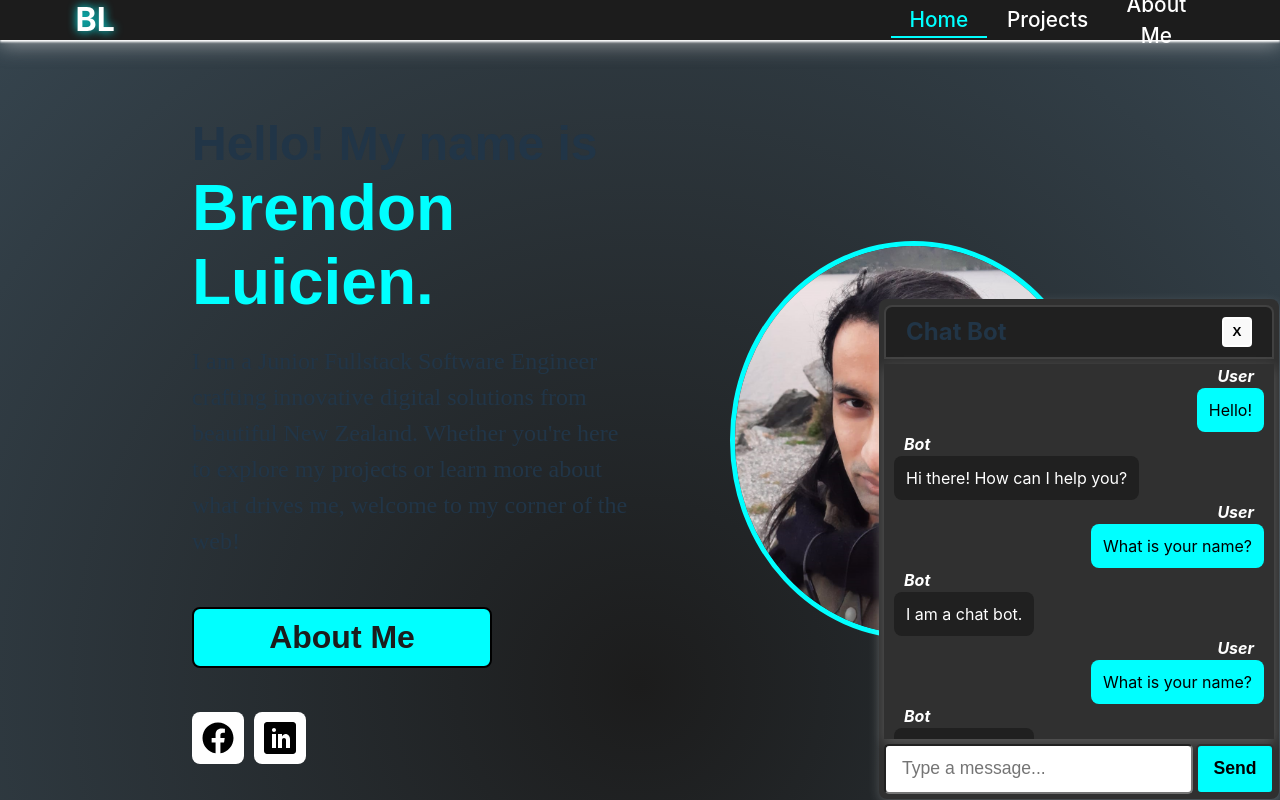
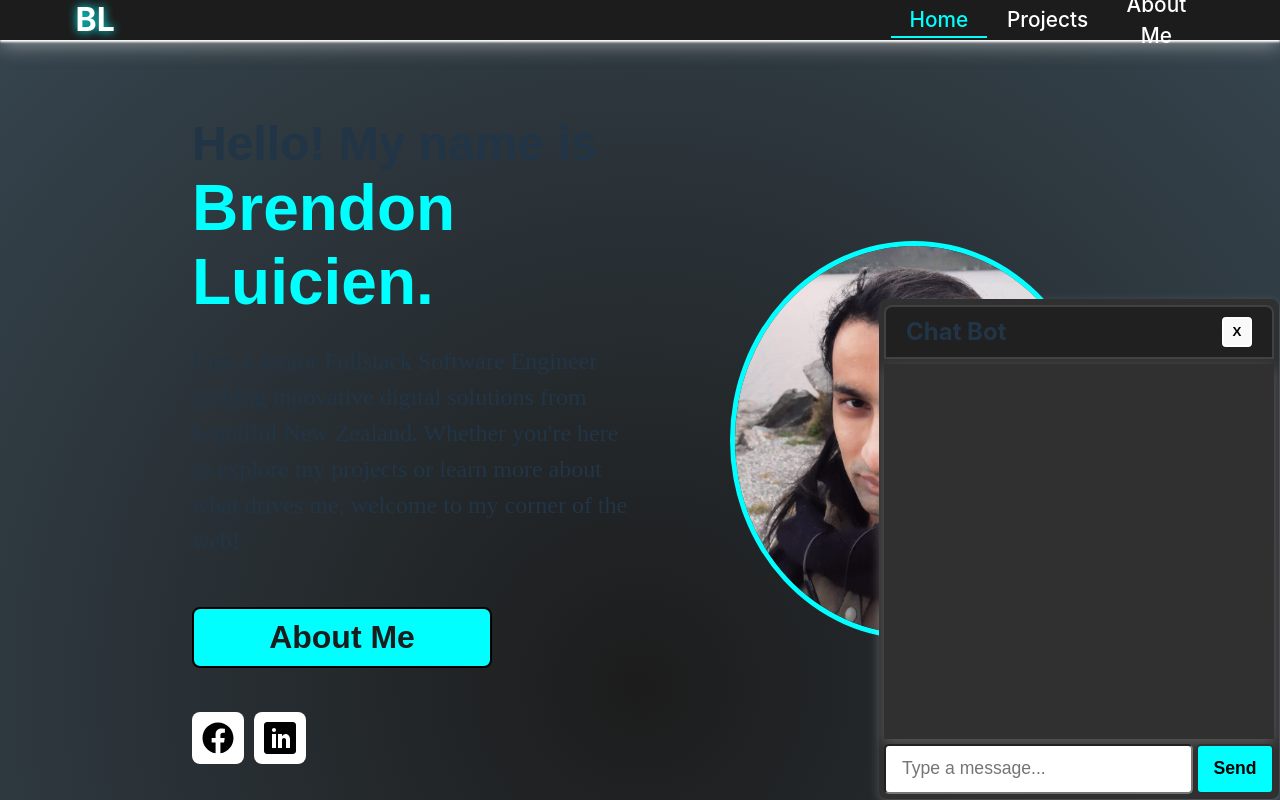
Before and after one commit to bluicien/portfolio_frontend, a React (Vite) app: page / in a window 1280 px wide. Both pictures are taken after a click on the button "CHAT". Shown: the top 800 px of the page. Built offline with nearby package versions, Linux system fonts and the light colour scheme.

Commit message:
Added message queueing, send message feature and connected to backend API

```diff
--- a/src/components/chatBot/ChatBot.tsx
+++ b/src/components/chatBot/ChatBot.tsx
@@ -1,33 +1,103 @@
-import { useEffect, useState } from 'react';
+import { useEffect, useRef, useState } from 'react';
 import styles from './ChatBot.module.css';
 import Message from './Message';
 import { MessageProps } from './types.ts';
+import queueNewMessages from '../../hooks/queueNewMessages.tsx';
 
-const mockData: MessageProps[] = [
-    { id: 1, name: 'User', message: 'Hello!' },
-    { id: 2, name: 'Bot', message: 'Hi there! How can I help you?' },
-    { id: 3, name: 'User', message: 'What is your name?' },
-    { id: 4, name: 'Bot', message: 'I am a chat bot.' },
-    { id: 5, name: 'User', message: 'What is your name?' },
-    { id: 6, name: 'Bot', message: 'I am a chat bot.' },
-    { id: 7, name: 'User', message: 'What is your name?' },
-    { id: 8, name: 'Bot', message: 'I am a chat bot.' },
-    { id: 9, name: 'User', message: 'What is your name?' },
-    { id: 10, name: 'Bot', message: 'I am a chat bot.' },
-    { id: 11, name: 'User', message: 'What is your name?' },
-    { id: 12, name: 'Bot', message: 'I am a chat bot.' },
-]
+const mockData: MessageProps[] = []
 
 function ChatBot(): JSX.Element {
 
-    const [chatBotOpen, setChatBotOpen] = useState(false)
-    const [messageHistory, setMessageHistory] = useState<Array<MessageProps>>(mockData)
+    const [chatBotOpen, setChatBotOpen] = useState(false);
+    const [userMessage, setUserMessage] = useState<string>("");
+    const [messageHistory, setMessageHistory] = useState<MessageProps[]>(mockData);
+    const [pendingAIMessage, setPendingAIMessage] = useState<MessageProps[]>([]);
+
+    const lastRespondedIndex = useRef(-1);
+
+    const handleTextInput = (e: React.ChangeEvent<HTMLInputElement>): void => setUserMessage(e.target.value);
+
+    const handleSendUserMessage = (e: React.FormEvent): void => {
+        e.preventDefault();
+        if (!userMessage) return; // Do nothing if no message --Will handle later with user informative message
+
+        const newMessage: MessageProps = { name: "user", content: userMessage }; // Build new message.
+
+        // Append new message chat history.
+        setMessageHistory((prevHistory: MessageProps[]) => [ ...prevHistory, newMessage ] );
+        setUserMessage(""); // Reset user message input.
+
+        return;
+    }
 
     useEffect(() => {
-        if (messageHistory.length === 0) {
-            setMessageHistory(mockData);
+        if (pendingAIMessage.length === 0) return;
+
+        queueNewMessages({
+            prevHistory: messageHistory,
+            nextHistory: [...messageHistory, ...pendingAIMessage],
+            dispatch: (msg) => setMessageHistory(prev => [...prev, msg]),
+            delay: 1000
+        });
+
+        setPendingAIMessage([]);
+
+        return;
+
+    // eslint-disable-next-line react-hooks/exhaustive-deps
+    }, [pendingAIMessage])
+
+
+    useEffect(() => {
+        const lastIndex = messageHistory.length - 1;
+        const lastMsg = messageHistory[lastIndex];
+
+        if (lastMsg?.name !== 'user' || lastRespondedIndex.current === lastIndex) return;
+
+        lastRespondedIndex.current = lastIndex; // Update  lastResponded index to current.
+
+        const sendAIMessage = async () => {
+            try {
+                const chatServerURL: string = import.meta.env.VITE_CHAT_API;
+                const response = await fetch(`${chatServerURL}/api/chat`, {
+                    method: "POST",
+                    headers: {
+                        "Content-Type": "application/json",
+                    },
+                    body: JSON.stringify({history: messageHistory})
+                });
+
+                if (!response.ok || response.status !== 200) {
+                    throw new Error("Failed to fetch response from chatbot.");
+                }
+
+                const data = await response.json();
+
+                if (!("newChatHistory" in data || "reply" in data))
+                    throw new Error("Invalid response. Failed to fetch response from chatbot.")
+
+                const newChatHistory: MessageProps[] = data.newChatHistory.slice(3); // Cut out system messages.
+                console.log(newChatHistory)
+
+                // const aiMessage:MessageProps[] = [{ name: "bot", content: "How do you do sir" }];
+                // const newChatHistory: MessageProps[] = [ ...aiMessage ];
+
+
+                setPendingAIMessage(newChatHistory);
+                return;
+            } catch (error) {
+                if (error instanceof Error)
+                    console.error(error.message);
+
+                return;
+            }
         }
-    }, [messageHistory.length]);
+
+        sendAIMessage();
+
+
+    }, [messageHistory]);
+
 
     return (
         <section className={`${chatBotOpen ? styles.chatBoxContainer : styles.chatBoxContainerClosed}`} >
@@ -39,14 +109,14 @@ function ChatBot(): JSX.Element {
                         <button className={styles.closeBtn} onClick={() => setChatBotOpen(false)}>X</button>
                     </div>
                     <div className={styles.chatBoxBody}>
-                        {messageHistory.map(message => (
-                            <Message key={message.id} id={message.id} name={message.name} message={message.message} />
+                        {messageHistory.map((message, index) => (
+                            <Message key={index} name={message.name} content={message.content} />
                         ))}
                     </div>
-                    <div className={styles.chatBoxInput}>
-                        <input type="text" placeholder="Type a message..." />
+                    <form className={styles.chatBoxInput} onSubmit={handleSendUserMessage}>
+                        <input type="text" placeholder="Type a message..." value={userMessage} onChange={handleTextInput} />
                         <button>Send</button>
-                    </div>
+                    </form>
                 </div>
             }
         </section>
--- a/src/components/chatBot/Message.module.css
+++ b/src/components/chatBot/Message.module.css
@@ -18,6 +18,7 @@
     font-weight: 700;
     color: white;
     font-style: italic;
+    text-transform: capitalize;
 }
 
 .messageBox {
--- a/src/components/chatBot/Message.tsx
+++ b/src/components/chatBot/Message.tsx
@@ -3,12 +3,12 @@ import { MessageProps } from './types.ts';
 
 function Message(props: MessageProps): JSX.Element {
 
-    const { name, message } = props;
+    const { name, content } = props;
 
     return (
-        <article className={`${styles.messageContainer} ${name === 'User' ? styles.userMessage : styles.botMessage}`} >
+        <article className={`${styles.messageContainer} ${name === 'user' ? styles.userMessage : styles.botMessage}`} >
             <p className={styles.messageSender} >{name}</p>
-            <p className={styles.messageBox} >{message}</p>
+            <p className={styles.messageBox} >{content}</p>
         </article>
     )
 }
--- a/src/components/chatBot/types.ts
+++ b/src/components/chatBot/types.ts
@@ -1,5 +1,5 @@
+//  | (string & {});
 export interface MessageProps {
-    id: number;
-    name: 'User' | 'Bot' | (string & {});
-    message: string;
+    name: "user" | "model";
+    content: string;
 }
--- /dev/null
+++ b/src/hooks/queueNewMessages.tsx
@@ -0,0 +1,28 @@
+type MessageProps = { name: "user" | "model"; content: string };
+
+interface QueueOptions {
+    prevHistory: MessageProps[];
+    nextHistory: MessageProps[];
+    dispatch: (msg: MessageProps) => void;
+    delay?: number;
+}
+
+function queueNewMessages({
+    prevHistory,
+    nextHistory,
+    dispatch,
+    delay = 1000
+    }: QueueOptions): void {
+    // Find the difference
+    const newMessages = nextHistory.slice(prevHistory.length);
+
+    // Queue new messages with delay
+    newMessages.forEach((msg, index) => {
+        setTimeout(() => {
+        dispatch(msg);
+        }, index * delay);
+    });
+}
+
+
+export default queueNewMessages;
```
